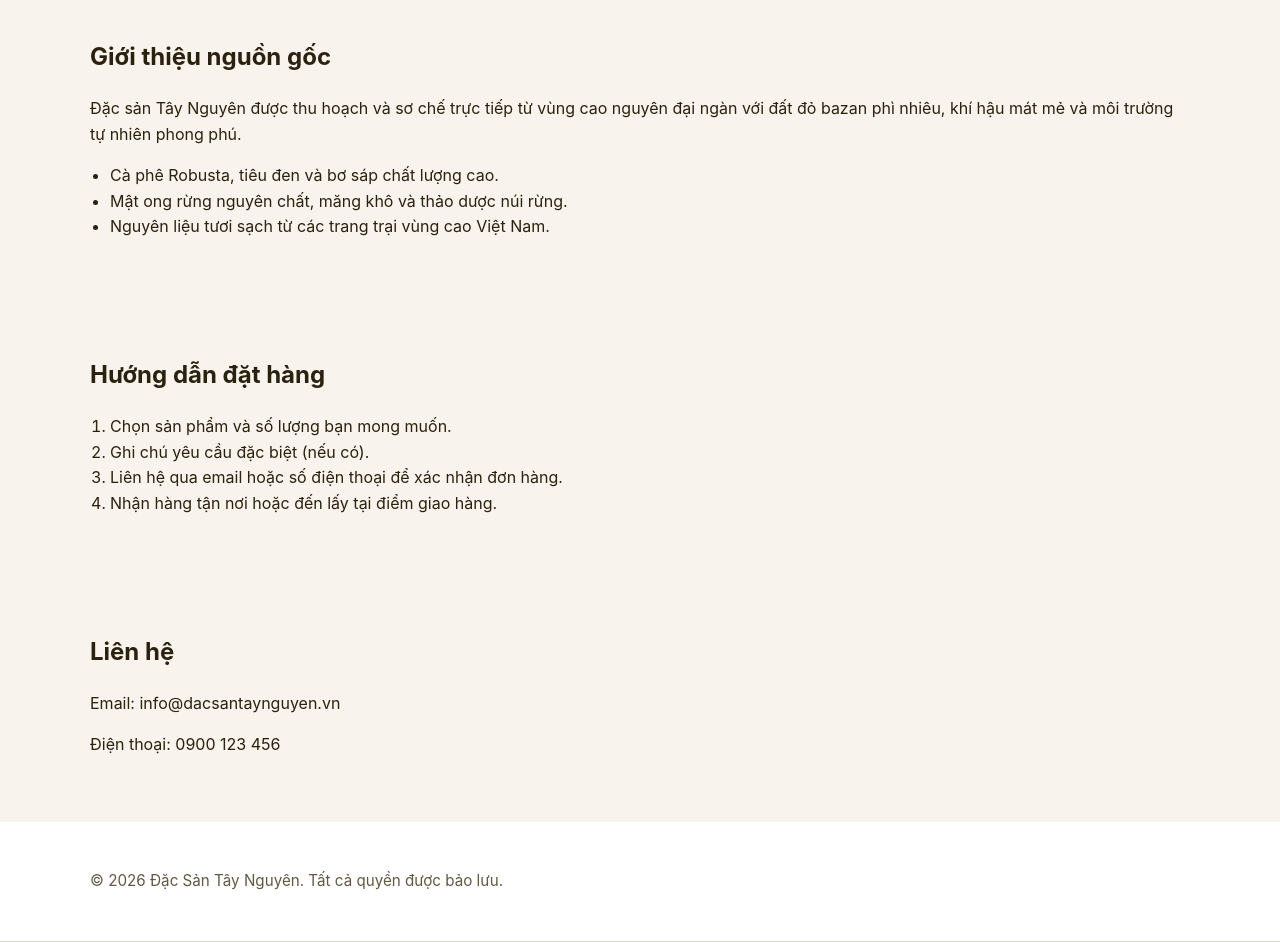
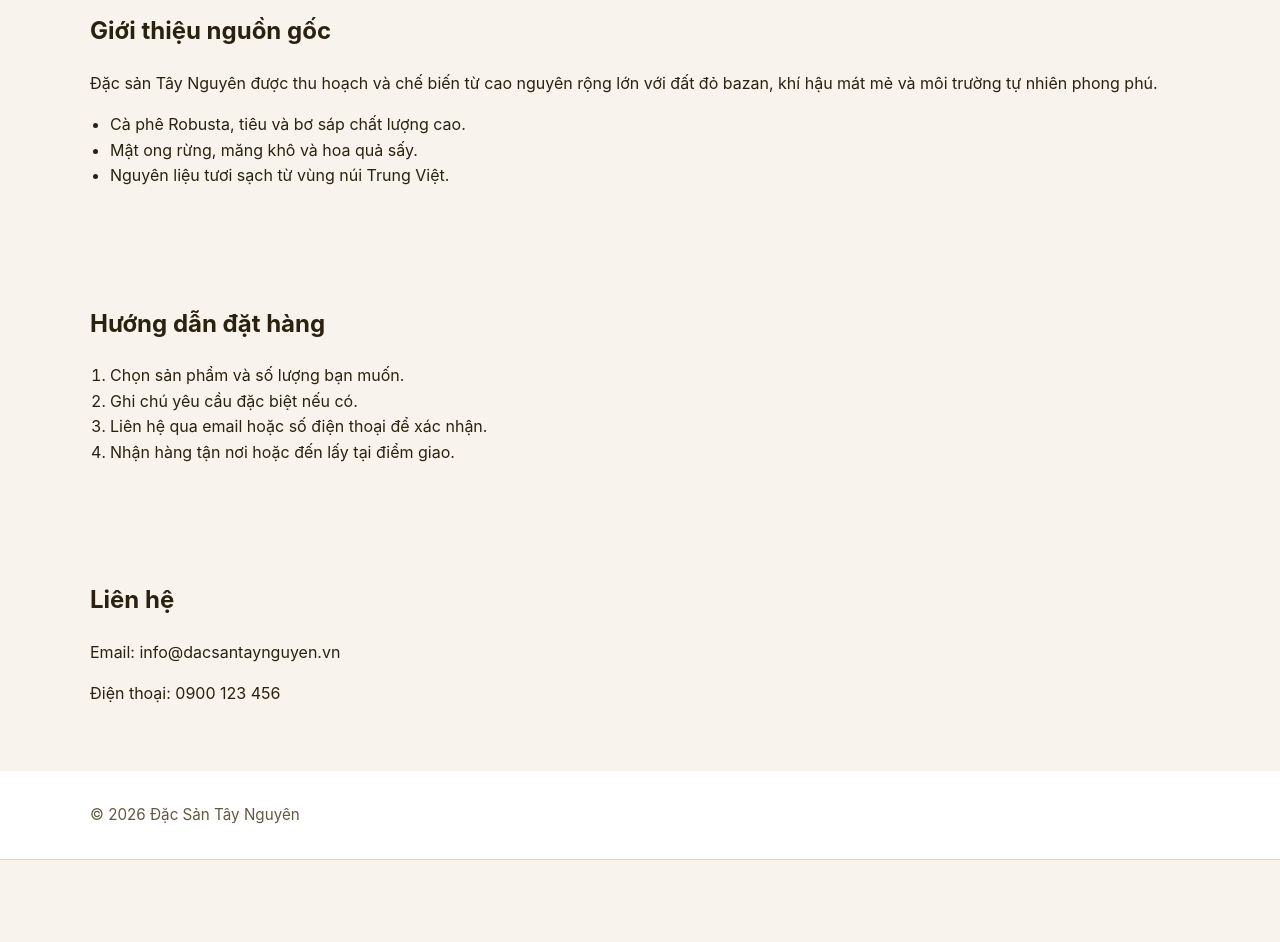
Before and after one commit to hoangtuvungcao/dac-santaynguyen-web-nang-cao, a plain HTML site: page index.html in a window 1280 px wide. Shown: the part 1240-2182 px from the top of the page. After the commit the page ends 2100 px from the top, so only its background shows below. Drawn offline with Linux system fonts and the light colour scheme.

```diff
--- a/index.html
+++ b/index.html
@@ -14,7 +14,6 @@
         <a href="#home">Trang chủ</a>
         <a href="#products">Sản phẩm</a>
         <a href="#origin">Nguồn gốc</a>
-        <a href="#ordering">Đặt hàng</a>
         <a href="#contact">Liên hệ</a>
       </nav>
     </div>
@@ -24,7 +23,7 @@
     <section id="home" class="hero">
       <div class="container">
         <h1>Khám phá đặc sản Tây Nguyên</h1>
-        <p>Hạt cà phê, mật ong, măng rừng, và các sản phẩm truyền thống từ vùng đất đỏ bazan đại ngàn.</p>
+        <p>Hạt cà phê, mật ong, măng rừng, vẻ đẹp sản phẩm truyền thống từ vùng đất đỏ bazan.</p>
       </div>
     </section>
 
@@ -52,11 +51,11 @@
     <section id="origin" class="section section-origin">
       <div class="container">
         <h2>Giới thiệu nguồn gốc</h2>
-        <p>Đặc sản Tây Nguyên được thu hoạch và sơ chế trực tiếp từ vùng cao nguyên đại ngàn với đất đỏ bazan phì nhiêu, khí hậu mát mẻ và môi trường tự nhiên phong phú.</p>
+        <p>Đặc sản Tây Nguyên được thu hoạch và chế biến từ cao nguyên rộng lớn với đất đỏ bazan, khí hậu mát mẻ và môi trường tự nhiên phong phú.</p>
         <ul>
-          <li>Cà phê Robusta, tiêu đen và bơ sáp chất lượng cao.</li>
-          <li>Mật ong rừng nguyên chất, măng khô và thảo dược núi rừng.</li>
-          <li>Nguyên liệu tươi sạch từ các trang trại vùng cao Việt Nam.</li>
+          <li>Cà phê Robusta, tiêu và bơ sáp chất lượng cao.</li>
+          <li>Mật ong rừng, măng khô và hoa quả sấy.</li>
+          <li>Nguyên liệu tươi sạch từ vùng núi Trung Việt.</li>
         </ul>
       </div>
     </section>
@@ -65,10 +64,10 @@
       <div class="container">
         <h2>Hướng dẫn đặt hàng</h2>
         <ol>
-          <li>Chọn sản phẩm và số lượng bạn mong muốn.</li>
-          <li>Ghi chú yêu cầu đặc biệt (nếu có).</li>
-          <li>Liên hệ qua email hoặc số điện thoại để xác nhận đơn hàng.</li>
-          <li>Nhận hàng tận nơi hoặc đến lấy tại điểm giao hàng.</li>
+          <li>Chọn sản phẩm và số lượng bạn muốn.</li>
+          <li>Ghi chú yêu cầu đặc biệt nếu có.</li>
+          <li>Liên hệ qua email hoặc số điện thoại để xác nhận.</li>
+          <li>Nhận hàng tận nơi hoặc đến lấy tại điểm giao.</li>
         </ol>
       </div>
     </section>
@@ -83,9 +82,7 @@
   </main>
 
   <footer class="site-footer">
-    <div class="container">
-      <p>© 2026 Đặc Sản Tây Nguyên. Tất cả quyền được bảo lưu.</p>
-    </div>
+    <div class="container">© 2026 Đặc Sản Tây Nguyên</div>
   </footer>
 
   <script src="js/main.js"></script>
```
